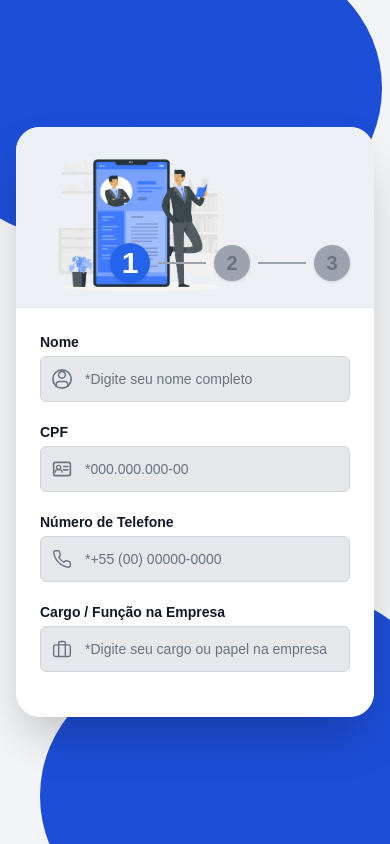
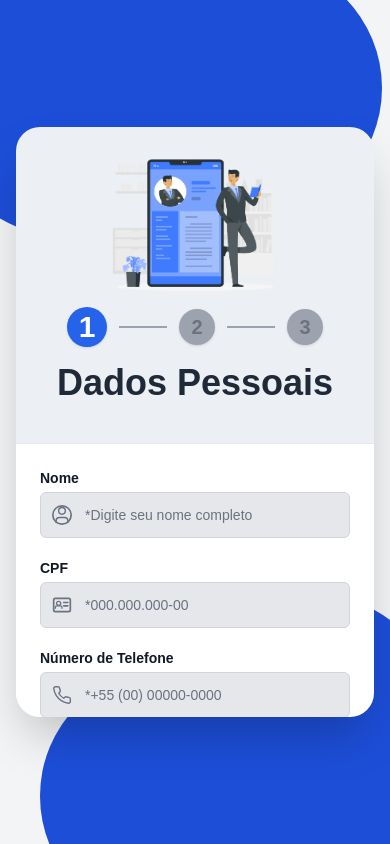
Before and after one commit to valdirluz-dev/frotasync, a Next.js app in the folder frontend/: page /cadastro/Dados-Pessoais in a window 390 px wide. Built offline with nearby package versions, Linux system fonts and the light colour scheme.

Commit message:
feat: Adicionando texto explicativo, scroll responsivo e centralização.

```diff
--- a/frontend/app/(auth)/cadastro/Dados-Pessoais/page.tsx
+++ b/frontend/app/(auth)/cadastro/Dados-Pessoais/page.tsx
@@ -131,7 +131,7 @@ export default function DadosPessoais(){
             {/*Caixa Principal do formulário | retângulo grande*/}
             <form
             onSubmit={handleSubmit}
-            className="relative z-20 flex flex-col md:flex-row w-full max-w-[1100px] h-[590px] srink-0 overflow-hidden rounded-3xl bg-white shadow-2xl">
+            className="relative z-20 flex flex-col md:flex-row w-full max-w-[1100px] h-[590px] srink-0 overflow-y-auto md:overflow-hidden rounded-3xl bg-white shadow-2xl">
 
                 {/*Lado esquerdo: campos de preenchimento */}
                 <div className="w-full md:w-1/2 p-6 md:p-10 bg-white flex flex-col justify-center space-y-5 order-2 md:order-1">
@@ -195,10 +195,10 @@ export default function DadosPessoais(){
                 <div className="w-full bg-[#ECEFF4] md:bg-transparent p-6 md:p-0 flex flex-col items-start md:items-center order-1 border-b md:border-b-0 border-gray-200">
 
                     {/*Imagem da tela dados pessoais */}
-                    <img src="/img/dados-pessoais.png" alt="Ilustração de Cadastro" className="h-[140px] md:h-[280px] w-auto object-contain mb-4 " />
+                    <img src="/img/dados-pessoais.png" alt="Ilustração de Cadastro" className="h-[140px] md:h-[280px] w-auto object-contain flex items-center justify-center space-x-3 mx-auto mb-4 " />
 
                     {/*Indicadores de passos*/}
-                    <div className="flex items-center justify-end md:justify-center space-x-2 md:space-x-3 -mt-16 md:mt-0  ml-auto md:mx-auto">
+                    <div className="flex items-center justify-center space-x-3 mx-auto mb-4">
                         <div className="w-10 h-10 md:w-14  md:h-14 rounded-full bg-blue-600 text-white flex items-center justify-center font-bold text-3xl md:text-4xl shadow">1</div>
                         <div className="w-12 h-0.5 bg-gray-400"/>{/*Linha divisória */}
                         <div className="w-9 h-9 md:w-11  md:h-11 rounded-full bg-gray-400 text-gray-500 flex items-center justify-center font-bold text-xl md:text-2xl shadow">2</div>
@@ -206,7 +206,12 @@ export default function DadosPessoais(){
                         <div className="w-9 h-9 md:w-11  md:h-11 rounded-full bg-gray-400 text-gray-500 flex items-center justify-center font-bold text-xl md:text-2xl shadow">3</div>
                     </div>
 
-                    {/*Linha divisória */}
+                      {/*Título da secção*/}
+                    <div className="flex items-center justify-center space-x-3 mx-auto mb-4 ">
+                        <h2 className="text-4xl md:text-4xl font-bold text-gray-800">Dados Pessoais</h2>
+                    </div>
+
+
 
                 </div>
                 </div>
```
